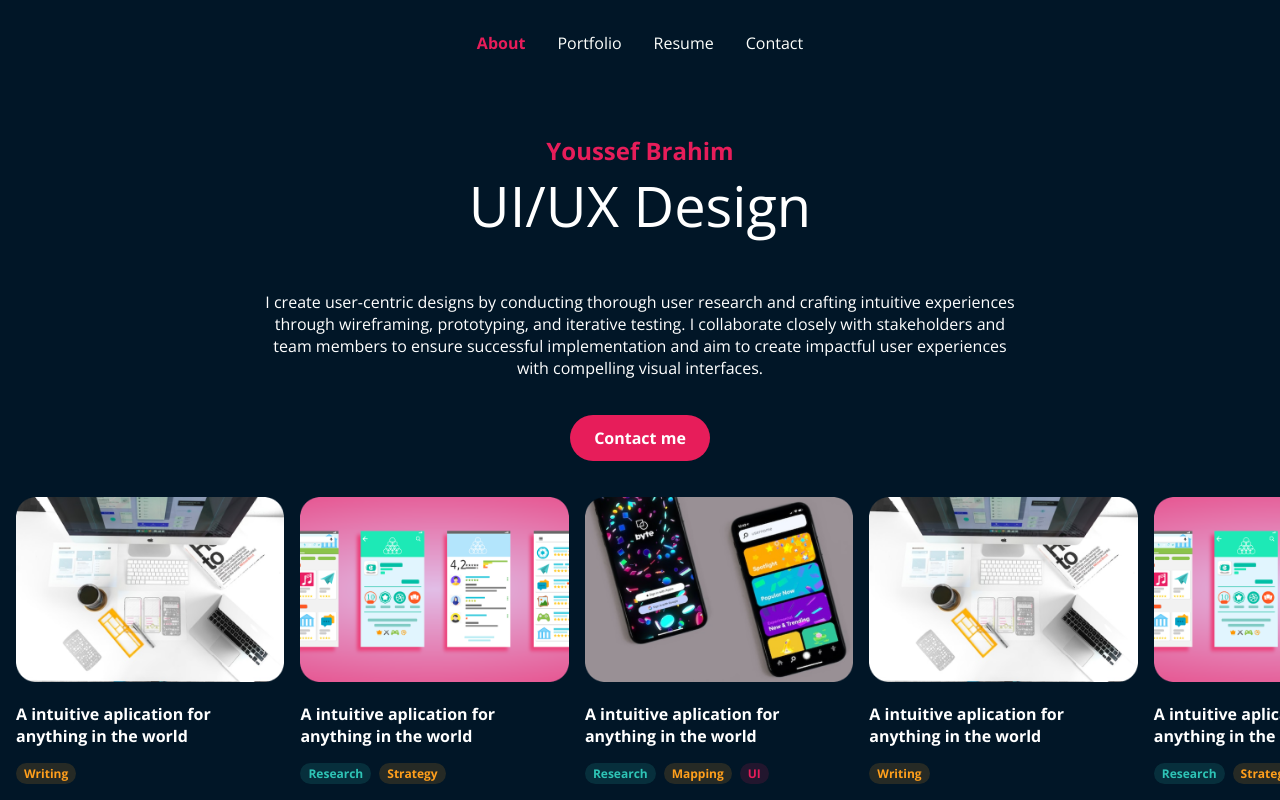
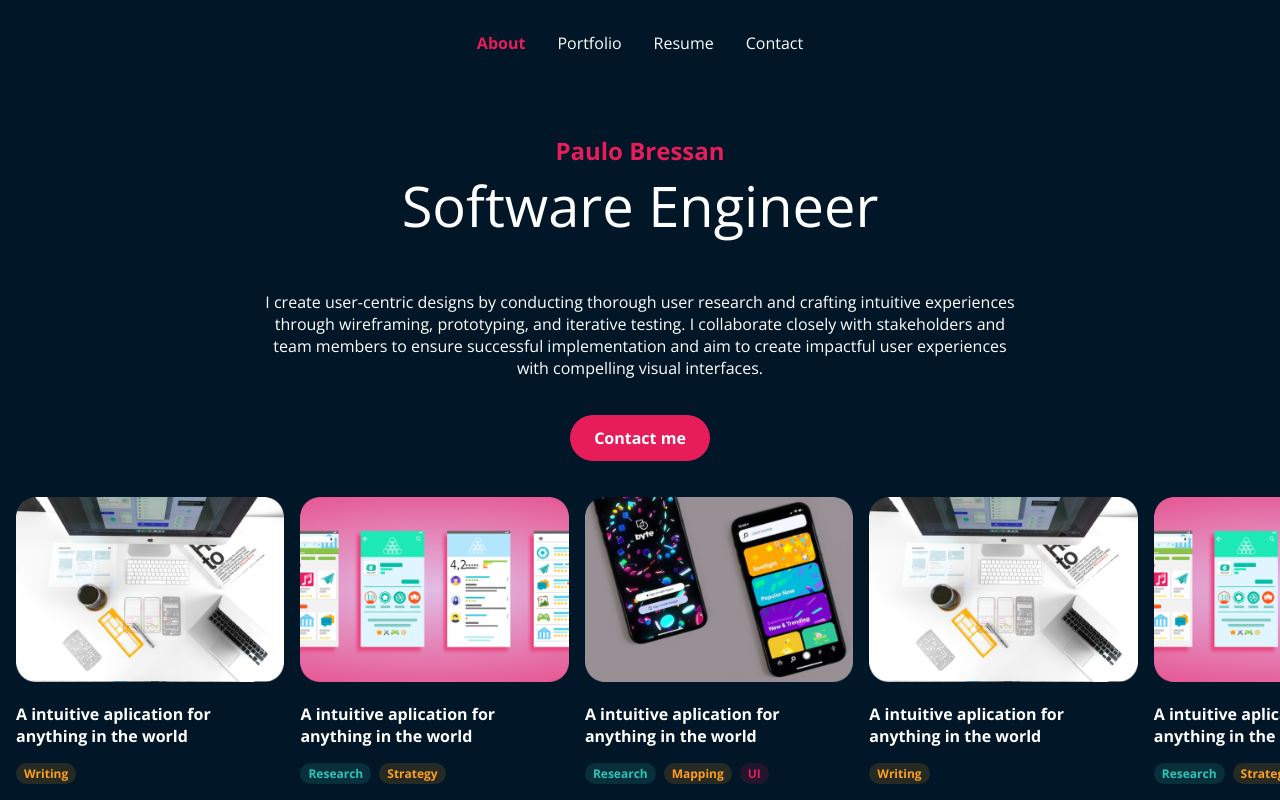
Before and after one commit to paulobressan/portfolio, a Nuxt app: page / in a window 1280 px wide. Built offline with nearby package versions, Linux system fonts and the light colour scheme.

Commit message:
feat: added about image in metatag and contact page

```diff
--- a/app.vue
+++ b/app.vue
@@ -10,9 +10,11 @@ useHead({
       name: "description",
       content: data.about.summary,
     },
+    ...(data.about.image
+      ? [
           {
             name: "og:image",
-      content: "/image.png",
+            content: data.about.image,
           },
           {
             name: "og:image:type",
@@ -26,6 +28,8 @@ useHead({
             name: "og:image:height",
             content: "512",
           },
+        ]
+      : []),
   ],
 });
 </script>
--- a/assets/css/theme.css
+++ b/assets/css/theme.css
@@ -24,6 +24,7 @@
   --contact__button-background-color: #18172c;
   --contact__button-text-color: #fff;
   --contact__button-icon-text-color: #e71d5a;
+  --contact__image-border-color: #e71d5a;
 
   --tags__yellow-text-color: #ff9f1c;
   --tags__yellow-background-color: rgba(255, 159, 28, 0.15);
--- a/interfaces/index.ts
+++ b/interfaces/index.ts
@@ -15,6 +15,7 @@ export interface About {
   name: string;
   role: string;
   summary: string;
+  image?: string;
 }
 
 export interface Portfolio {
--- a/pages/contact/index.vue
+++ b/pages/contact/index.vue
@@ -30,8 +30,8 @@ useHead({
           />
         </div>
       </div>
-      <div class="contact__image">
-        <img src="/profile.png" alt="Profile" />
+      <div v-if="data.about.image" class="contact__image">
+        <img :src="data.about.image" alt="Profile" />
       </div>
     </div>
   </div>
@@ -74,9 +74,12 @@ useHead({
 
 .contact__image {
   width: 30%;
+  margin-bottom: 16px;
 }
 .contact__image img {
   width: 100%;
+  border: 2px solid var(--contact__image-border-color);
+  border-radius: 24px;
 }
 
 @media only screen and (max-width: 768px) {
--- a/portfolio.json
+++ b/portfolio.json
@@ -1,8 +1,9 @@
 {
     "about": {
-        "name": "Youssef Brahim",
-        "role": "UI/UX Design",
-        "summary": "I create user-centric designs by conducting thorough user research and crafting intuitive experiences through wireframing, prototyping, and iterative testing. I collaborate closely with stakeholders and team members to ensure successful implementation and aim to create impactful user experiences with compelling visual interfaces."
+        "name": "Paulo Bressan",
+        "role": "Software Engineer",
+        "summary": "I create user-centric designs by conducting thorough user research and crafting intuitive experiences through wireframing, prototyping, and iterative testing. I collaborate closely with stakeholders and team members to ensure successful implementation and aim to create impactful user experiences with compelling visual interfaces.",
+        "image": "/image.png"
     },
     "portfolio": {
         "projects": [
```
Lines whose indentation alone changed are shown as unchanged.
